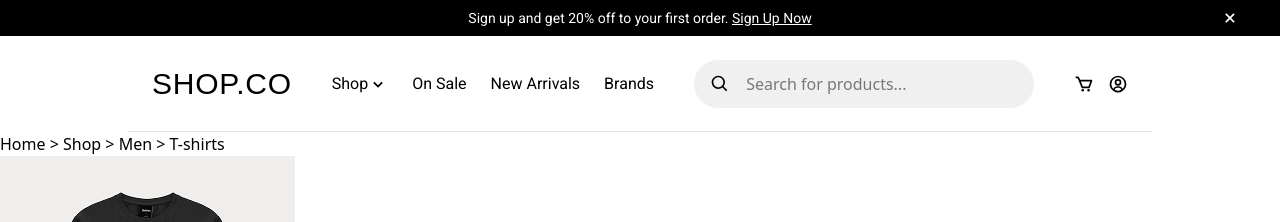
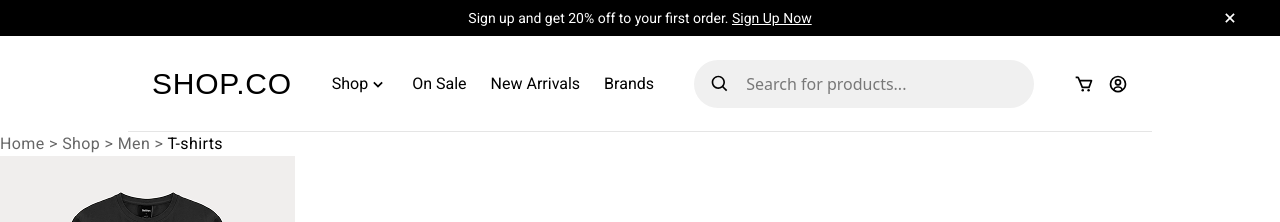
Before and after one commit to trishacapitle/clothing-ecommerce-frontend, a React (Vite) app: page /product/1 in a window 1280 px wide. Shown: the top 222 px of the page. Built offline with nearby package versions, Linux system fonts and the light colour scheme; a web font is replaced by a local one.

Commit message:
fix: incorrect project file

```diff
--- a/src/pages/CategoryPage/ui/Pagination.jsx
+++ b/src/pages/CategoryPage/ui/Pagination.jsx
@@ -1,6 +1,10 @@
 
 const Pagination = () => {
-  return <div>Home &gt; Shop &gt; Men &gt; T-shirts</div>;
+  return (
+    <div className="font-primary tracking-wide">
+      <span className="text-black/60">Home &gt; Shop &gt; Men &gt; </span> T-shirts
+    </div>
+  );
 }
 
 export default Pagination
```
